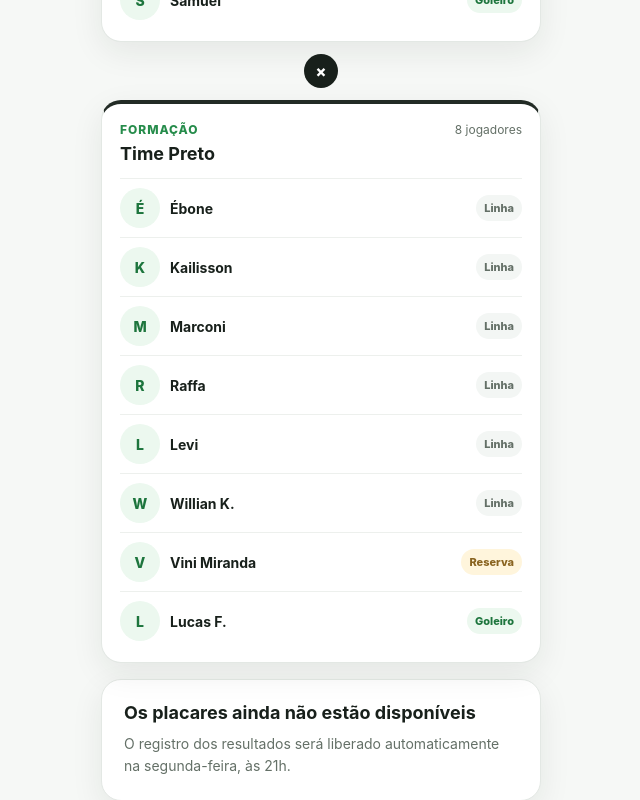
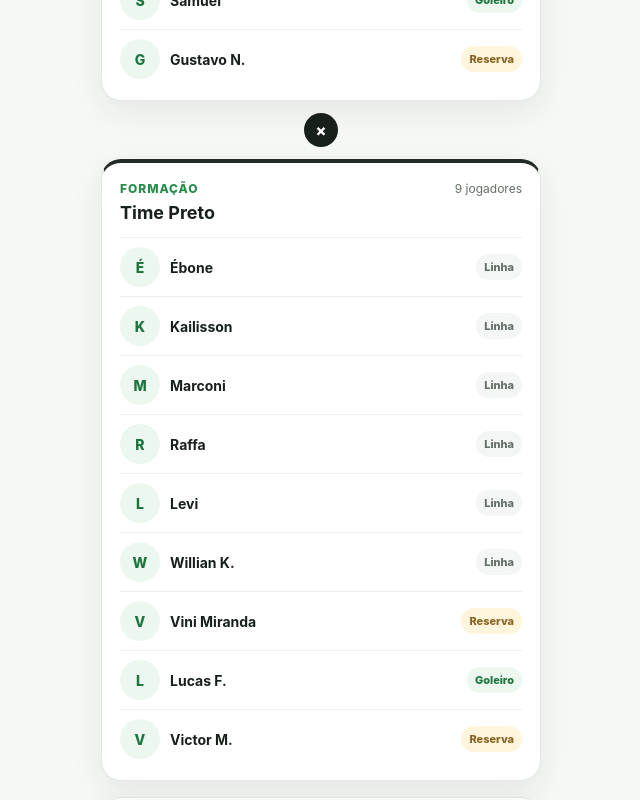
Before and after one commit to joeljuniiorr/10-e-faixa, a React (Vite) app: page /jogos in a window 1280 px wide. Shown: the part 1020-1820 px from the top of the page, without its empty margins (319-959 px from the left). Built offline with nearby package versions, Linux system fonts and the light colour scheme.

Commit message:
feat: update Futebol da Raça to 18 players

```diff
--- a/src/data/players.ts
+++ b/src/data/players.ts
@@ -106,4 +106,18 @@ export const initialPlayers: Player[] = [
     role: 'member',
     confirmation: 'pending',
   },
+
+  {
+  id: 17,
+  name: 'Gustavo N.',
+  role: 'member',
+  confirmation: 'pending',
+},
+{
+  id: 18,
+  name: 'Victor M.',
+  role: 'member',
+  confirmation: 'pending',
+},
+
 ]
--- a/src/data/round.ts
+++ b/src/data/round.ts
@@ -93,4 +93,17 @@ export const initialRoundAssignments: RoundPlayerAssignment[] = [
     team: 'black',
     position: 'goalkeeper',
   },
+
+  {
+  playerId: 17,
+  team: 'blue',
+  position: 'reserve',
+},
+
+{
+  playerId: 18,
+  team: 'black',
+  position: 'reserve',
+},
+
 ]
```
